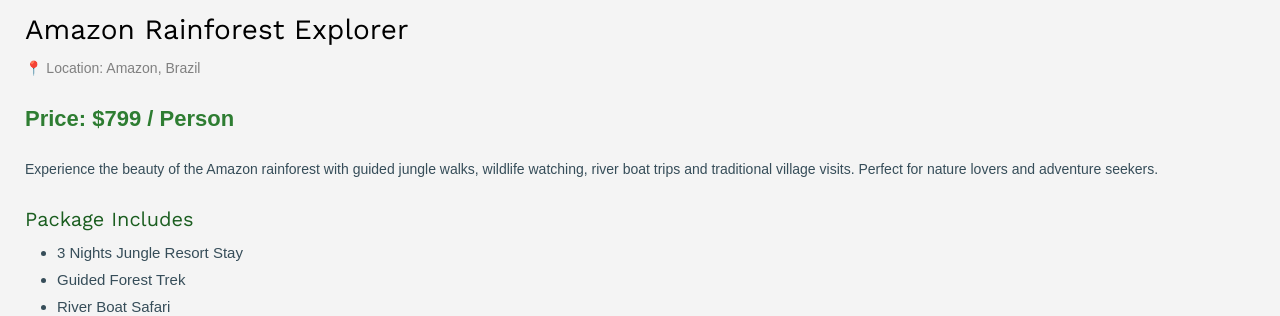
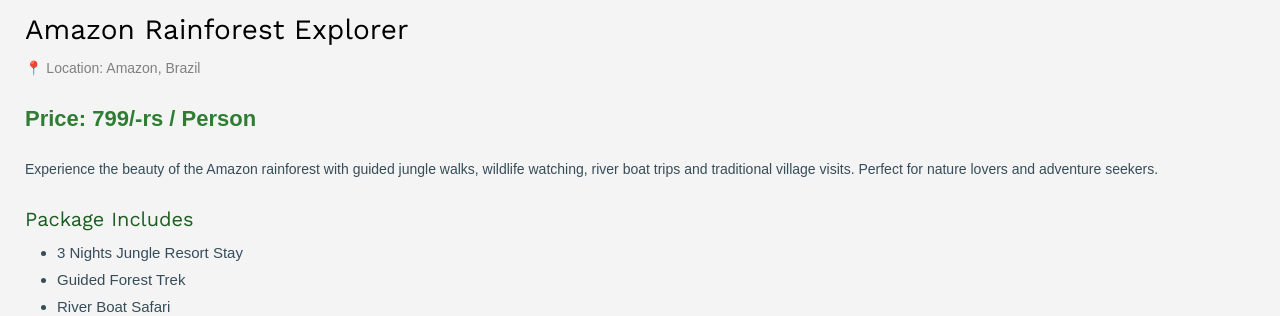
Before and after one commit to aswinrnair-code/NexTrip, a Django app: page /costarica in a window 1280 px wide. Shown: the part 1044-1360 px from the top of the page. Run offline with Django 5.2, Linux system fonts and the light colour scheme; some libraries are stand-ins or nearby versions; some web fonts are replaced.

Commit message:
Initial commit

```diff
--- a/templates/costarica.html
+++ b/templates/costarica.html
@@ -33,7 +33,7 @@
 
 <p class="location">📍 Location: Amazon, Brazil</p>
 
-<p class="price">Price: $799 / Person</p>
+<p class="price">Price: 799/-rs / Person</p>
 
 <p>
 Experience the beauty of the Amazon rainforest with guided jungle walks, wildlife watching,
@@ -59,7 +59,7 @@ river boat trips and traditional village visits. Perfect for nature lovers and a
 <li><b>Day 4:</b> Breakfast and departure</li>
 </ul>
 
-<a href="booking"><button class="book-btn">Book Now</button></a>
+<a href="tempbooking"><button class="book-btn">Book Now</button></a>
 
 </div>
 </div>
```
Also changed, not shown: db.sqlite3.
